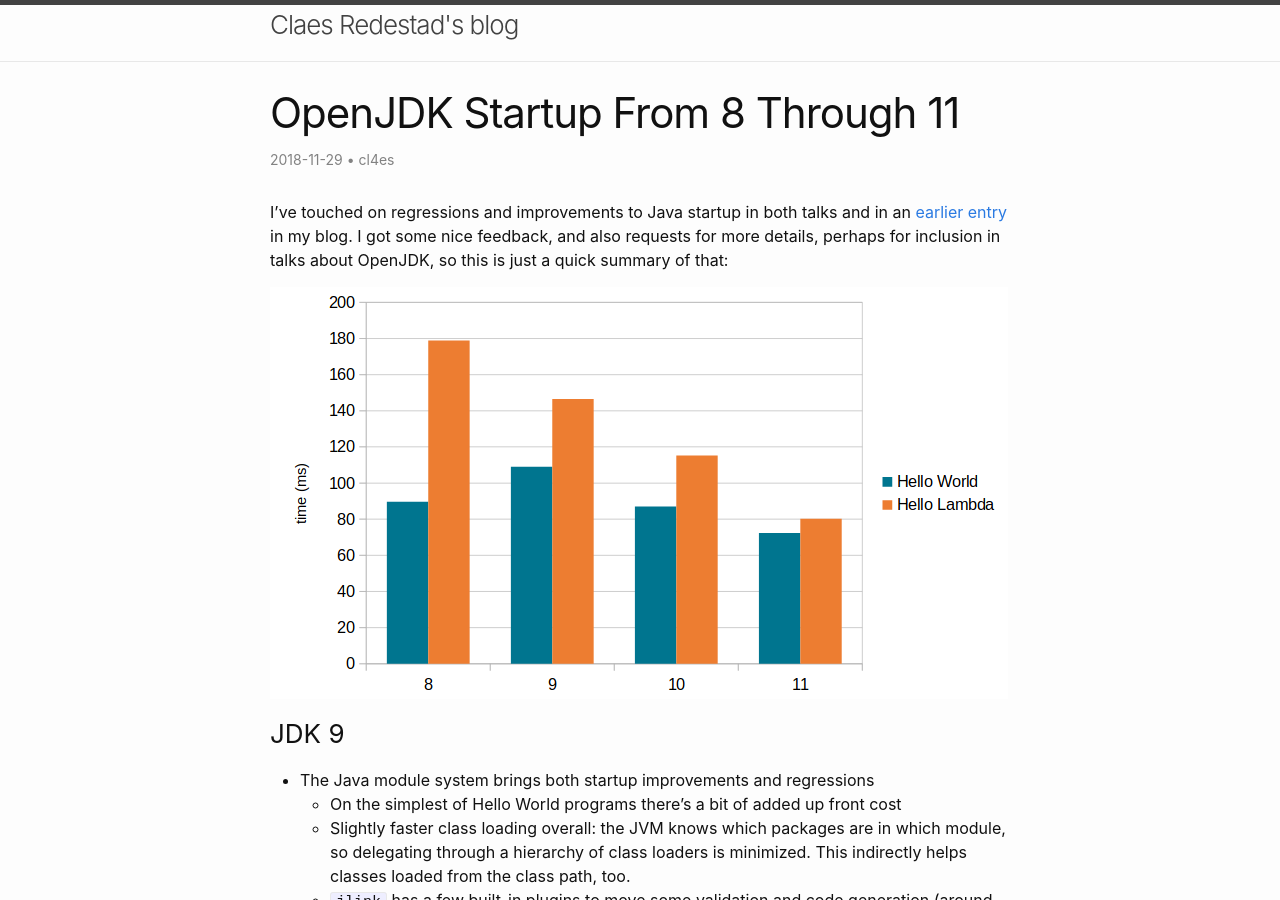
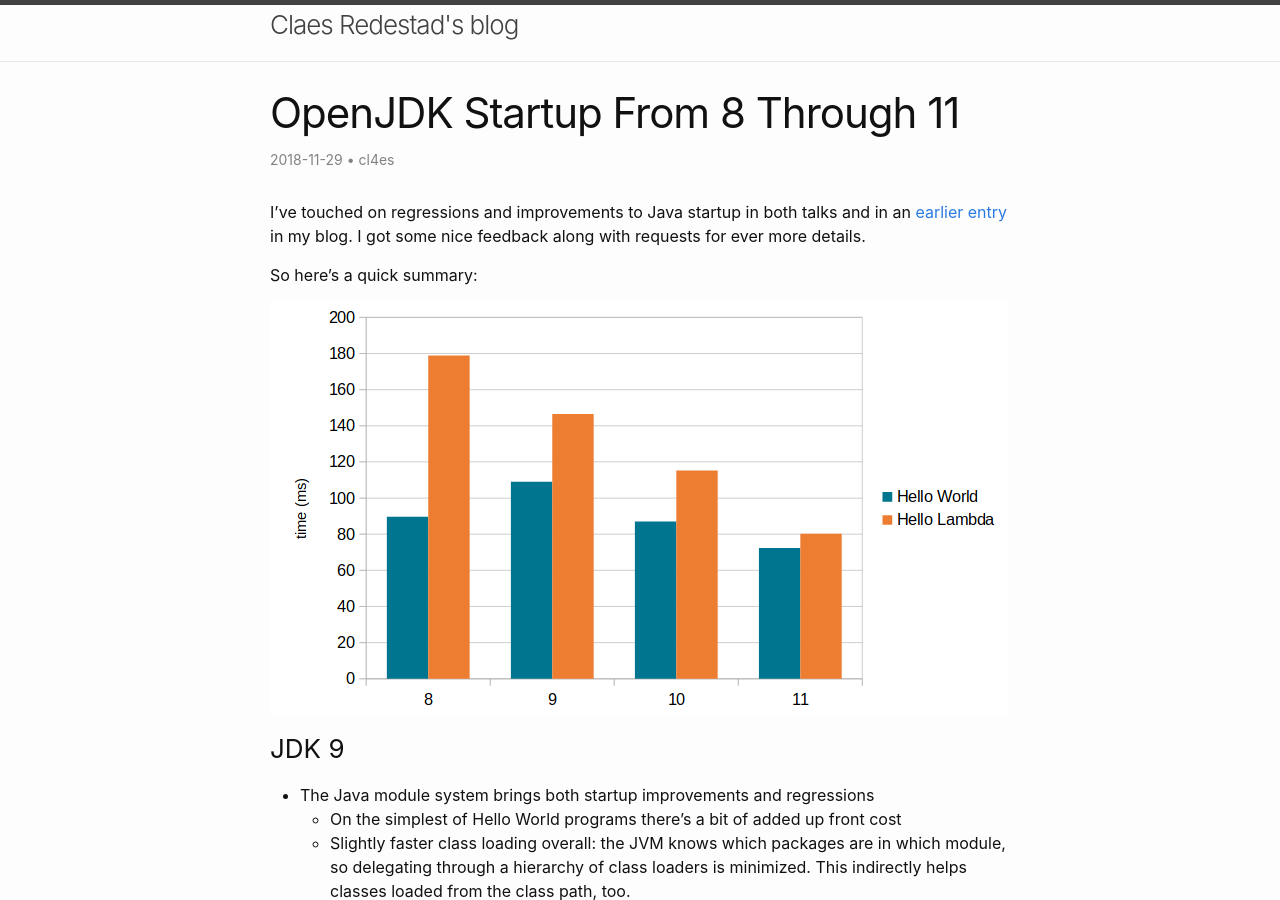
Before and after one commit to cl4es/cl4es.github.io, a Jekyll site: the page built from _posts/2018-11-29-OpenJDK-Startup-From-8-Through-11.md, in a window 1280 px wide and 900 px high. Built offline with Jekyll 4.4.1, drawn with Linux system fonts in a browser that asks for light colours.

Commit message:
Word flows better..

```diff
--- a/_posts/2018-11-29-OpenJDK-Startup-From-8-Through-11.md
+++ b/_posts/2018-11-29-OpenJDK-Startup-From-8-Through-11.md
@@ -6,7 +6,9 @@ tags:
 - java
 ---
 
-I've touched on regressions and improvements to Java startup in both talks and in an [earlier entry](/2018/11/20/A-Story-About-Starting-Up.html) in my blog. I got some nice feedback, and also requests for more details, perhaps for inclusion in talks about OpenJDK, so this is just a quick summary of that:
+I've touched on regressions and improvements to Java startup in both talks and in an [earlier entry](/2018/11/20/A-Story-About-Starting-Up.html) in my blog. I got some nice feedback along with requests for ever more details.
+
+So here's a quick summary:
 
 <img src="/images/hellolambda.png" alt="HelloWorld and HelloWorld numbers from 8-11"/>
 
```
